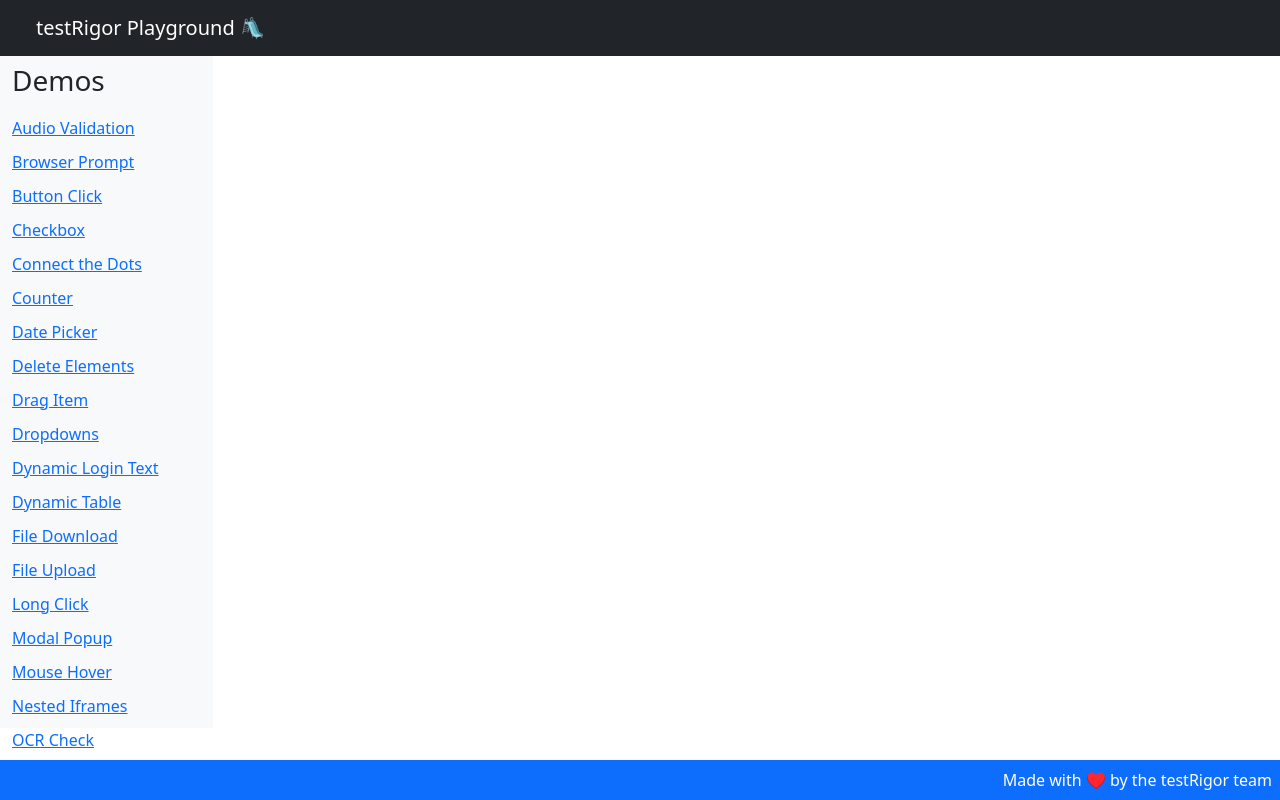
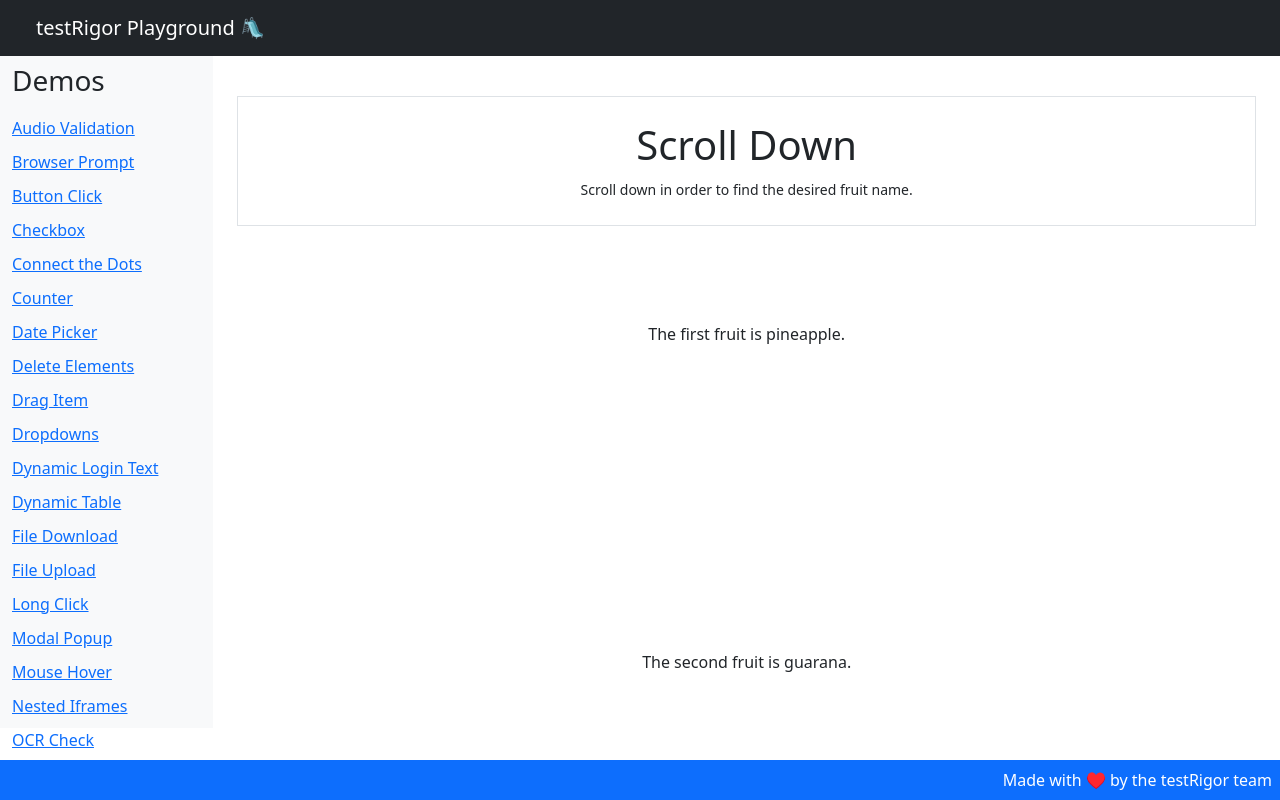
Before and after one commit to thiagonunes11/testRigorPlayground, a React (Create React App) app: page /scrollDown in a window 1280 px wide. Built offline with nearby package versions, Linux system fonts and the light colour scheme.

Commit message:
Migrates the ScrollDown demo to react

```diff
--- a/src/App.js
+++ b/src/App.js
@@ -24,6 +24,7 @@ import DynamicTable from './pages/dynamicTable';
 import TableRelativePosition from './pages/tableRelativePosition';
 import Dropdowns from './pages/dropdowns'
 import LongClick from './pages/longClick';
+import ScrollDown from './pages/scrollDown';
 
 function App() {
     return (
@@ -59,12 +60,12 @@ function App() {
                                     <Route path="/radioButtons" element={<RadioButtons />} />
                                     <Route path="/regex" element={<Regex />} />
                                     <Route path="/rightClick" element={<RightClick />} />
-                                    <Route path="/scrollDown" element={<ScrollDown />} />
                                     <Route path="/shadowDom" element={<ShadowDom />} />
                                     <Route path="/similarPages" element={<SimilarPages />} />
                                     <Route path="/svgElements" element={<SvgElements />} />
                                     <Route path="/video" element={<VideoPlayback />} />
                                     */}
+                                    <Route path="/scrollDown" element={<ScrollDown />} />
                                     <Route path="/longClick" element={<LongClick />} />
                                     <Route path="/dropdowns" element={<Dropdowns />} />
                                     <Route path="/tableRelativePosition" element={<TableRelativePosition />} />
--- a/src/pages/scrollDown.js
+++ b/src/pages/scrollDown.js
@@ -0,0 +1,55 @@
+import React, { } from 'react';
+import Prompt from '../components/Prompt.js'
+import Demo from "../components/Demo.js";
+import { Row, Col } from 'react-bootstrap';
+
+function ScrollDown() {
+    return (
+        <Demo>
+            <Prompt title="Scroll Down" instructions="Scroll down in order to find the desired fruit name." />
+
+            <Row className="my-5 py-5">
+                <Col>
+                    <p>The first fruit is pineapple.</p>
+                </Col>
+            </Row>
+            <Row className="my-5 py-5"><Col></Col></Row>
+
+            <Row className="my-5 py-5">
+                <Col>
+                    <p>The second fruit is guarana.</p>
+                </Col>
+            </Row>
+            <Row className="my-5 py-5"><Col></Col></Row>
+
+            <Row className="my-5 py-5">
+                <Col>
+                    <p>The third fruit is cashew.</p>
+                </Col>
+            </Row>
+            <Row className="my-5 py-5"><Col></Col></Row>
+
+            <Row className="my-5 py-5">
+                <Col>
+                    <p>the forth fruit is passion fruit.</p>
+                </Col>
+            </Row>
+            <Row className="my-5 py-5"><Col></Col></Row>
+
+            <Row className="my-5 py-5">
+                <Col>
+                    <p>The fifth fruit is pitanga.</p>
+                </Col>
+            </Row>
+            <Row className="my-5 py-5"><Col></Col></Row>
+
+            <Row className="my-5 py-5">
+                <Col>
+                    <p>And the sixth and final fruit is jabuticaba.</p>
+                </Col>
+            </Row>
+        </Demo>
+    );
+}
+
+export default ScrollDown;
```
